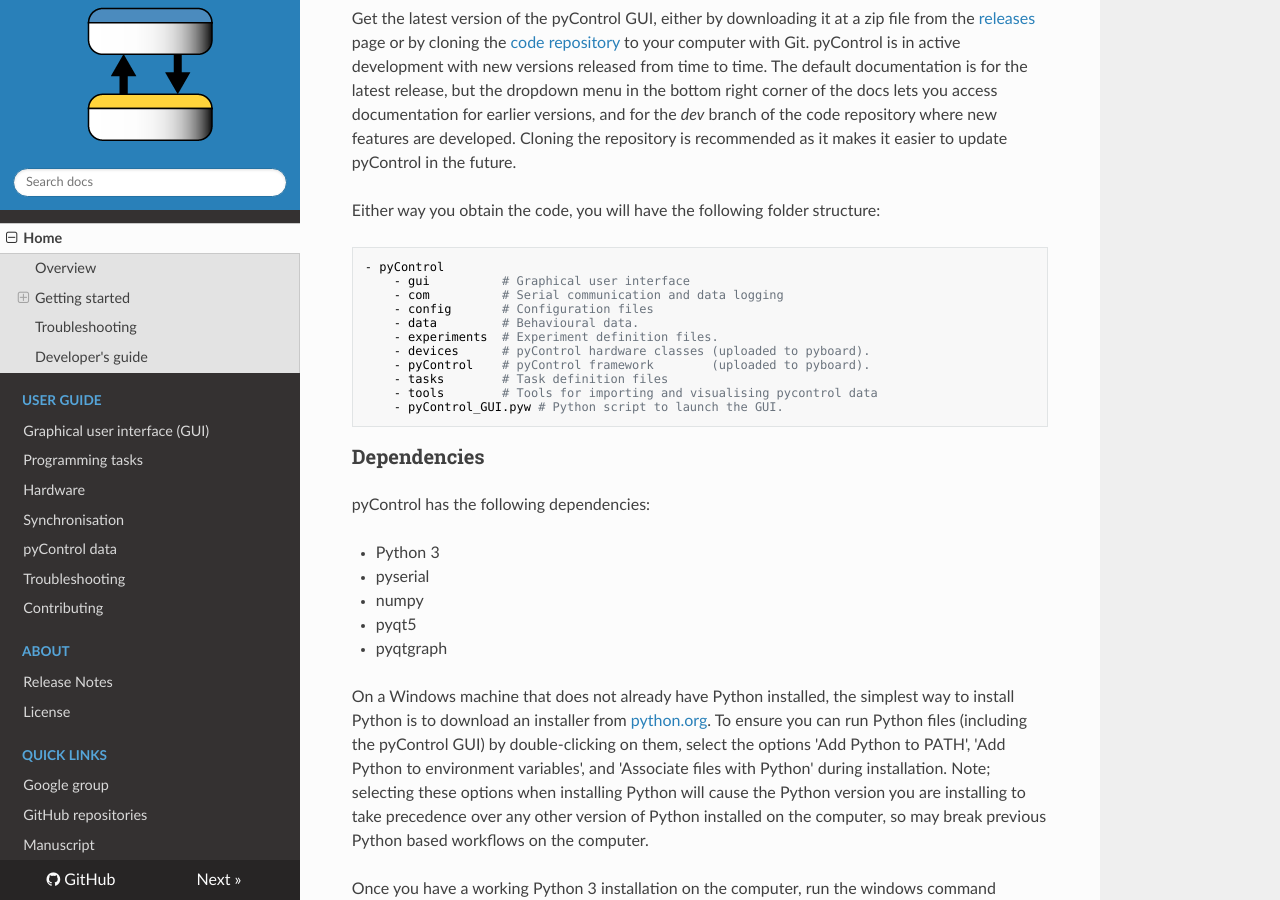
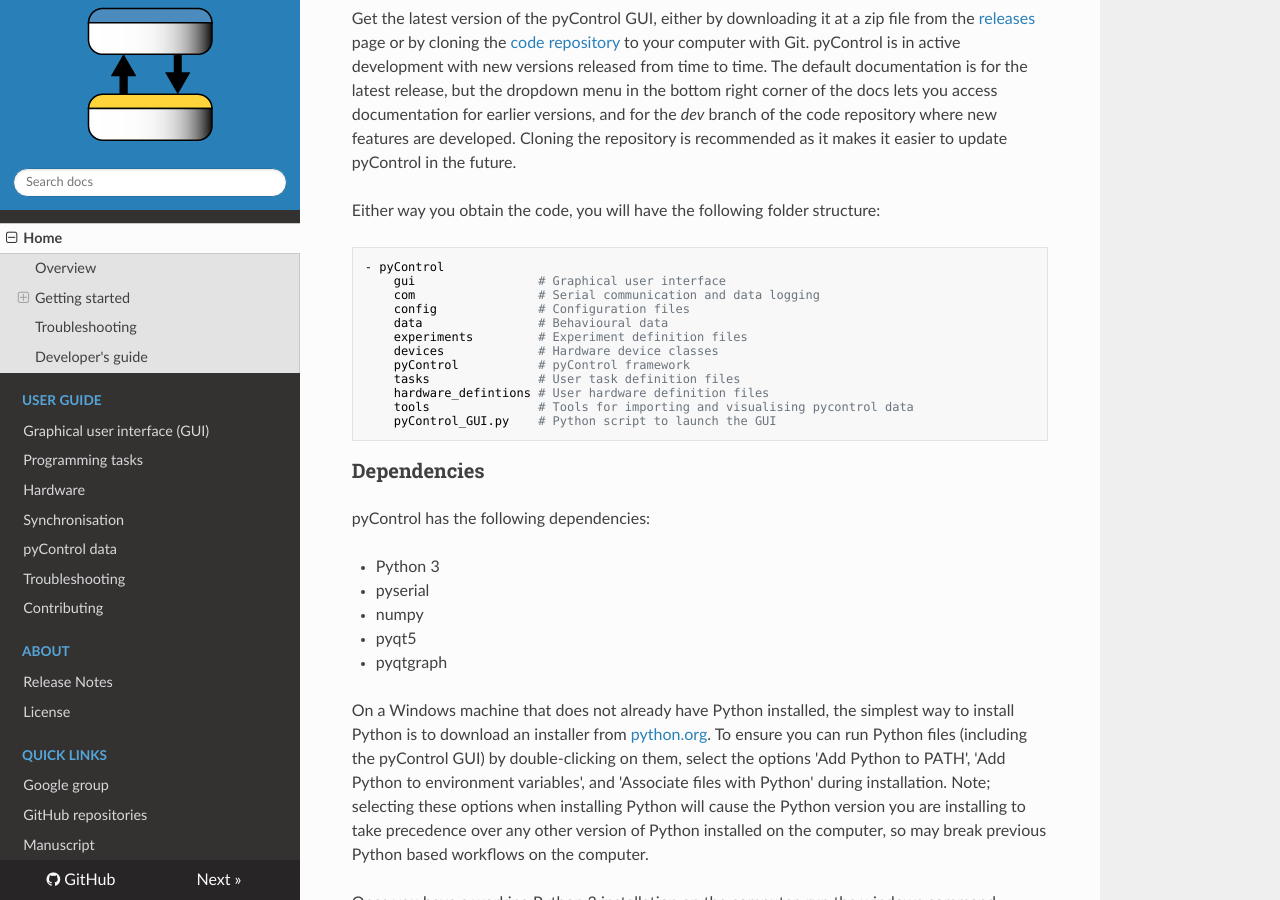
Before and after one commit to pyControl/docs, an MkDocs documentation site: the page built from docs/index.md, in a window 1280 px wide and 900 px high, scrolled down 2407 px. Built offline with MkDocs 1.6.1, drawn with Linux system fonts in a browser that asks for light colours; nearby versions of some CDN libraries.

Commit message:
Updated docs for v1.8

````diff
--- a/docs/index.md
+++ b/docs/index.md
@@ -38,16 +38,17 @@ Either way you obtain the code, you will have the following folder structure:
 
 ```
 - pyControl
-    - gui          # Graphical user interface
-    - com          # Serial communication and data logging
-    - config       # Configuration files
-    - data         # Behavioural data.
-    - experiments  # Experiment definition files.
-    - devices      # pyControl hardware classes (uploaded to pyboard).
-    - pyControl    # pyControl framework        (uploaded to pyboard).
-    - tasks        # Task definition files
-    - tools        # Tools for importing and visualising pycontrol data
-    - pyControl_GUI.pyw # Python script to launch the GUI.
+    gui                 # Graphical user interface
+    com                 # Serial communication and data logging
+    config              # Configuration files
+    data                # Behavioural data
+    experiments         # Experiment definition files
+    devices             # Hardware device classes
+    pyControl           # pyControl framework
+    tasks               # User task definition files
+    hardware_defintions # User hardware definition files
+    tools               # Tools for importing and visualising pycontrol data
+    pyControl_GUI.py    # Python script to launch the GUI
 ```
 
 ### Dependencies
````
Also changed, not shown: docs/about/release-notes.md (+10 -5 lines), docs/user-guide/graphical-user-interface.md (+2 -5 lines), docs/user-guide/hardware.md (+1 -1 lines).
